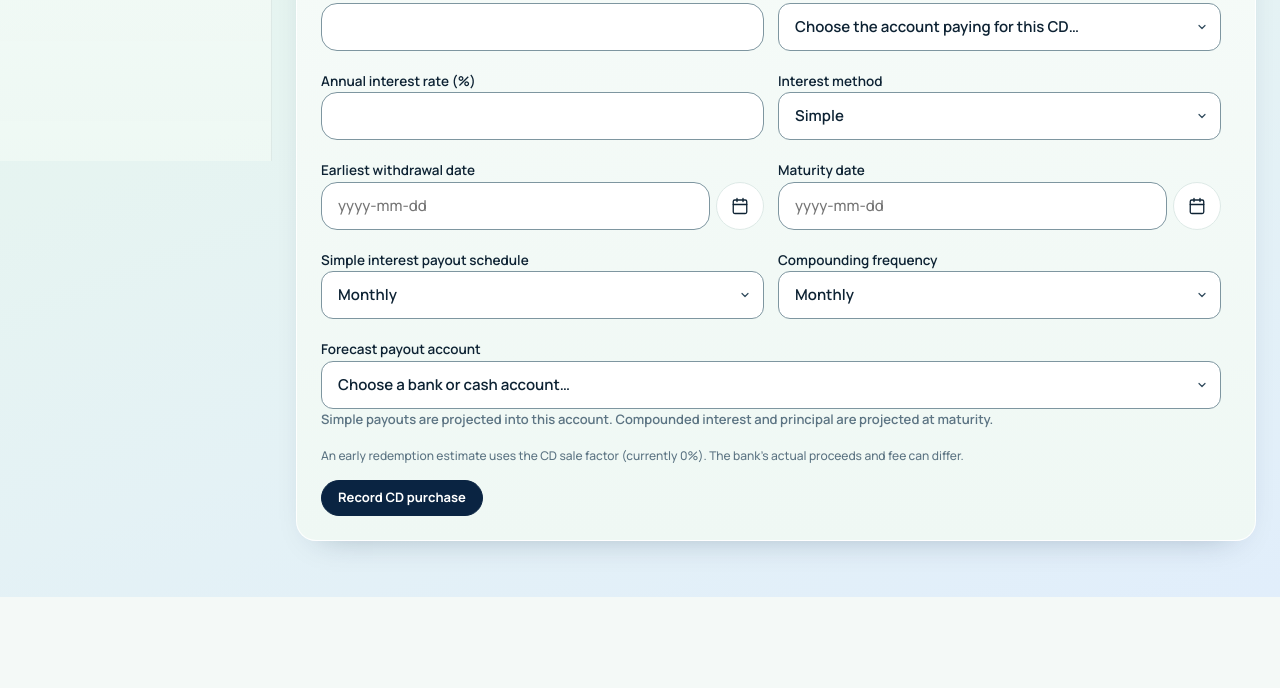
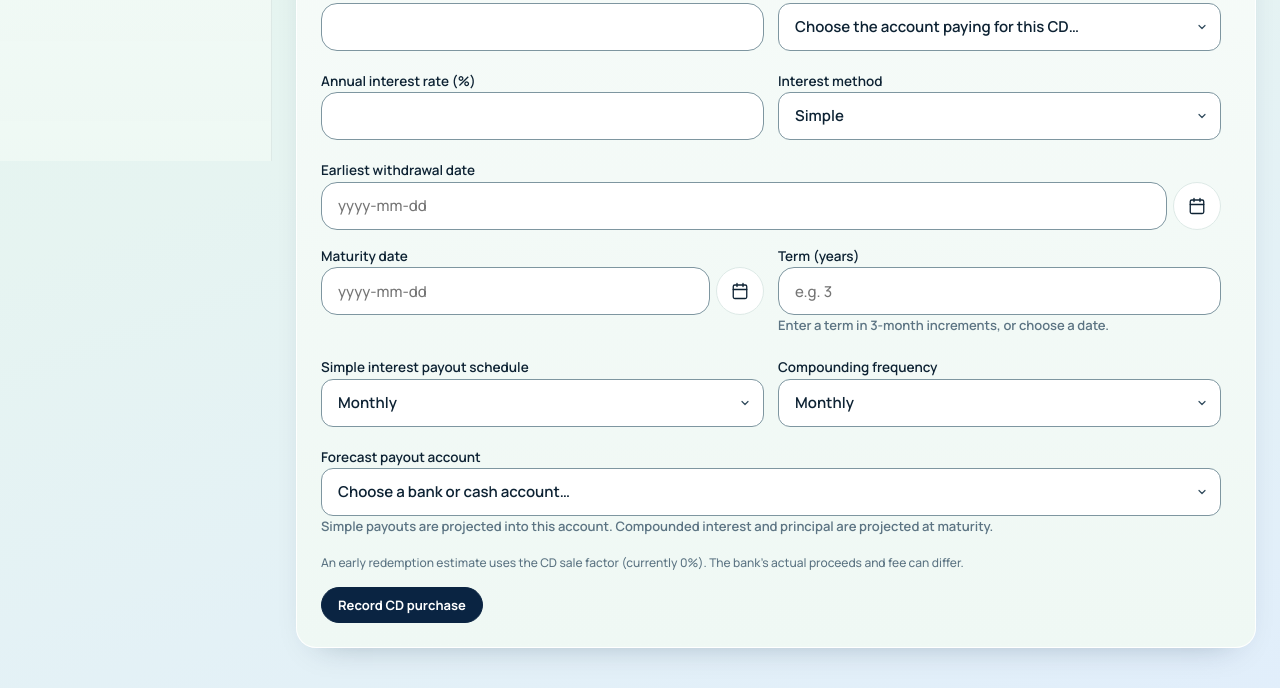
Before and after one commit to elfekimuhammed/Lightning, a FastAPI app: template lightning/ui/templates/deposits/detail.html in a window 1280 px wide. Shown: the part 639-1327 px from the top of the page. Before the commit the page ends 1236 px from the top, so only its background shows below. Run offline with FastAPI, Linux system fonts and the light colour scheme; the template is opened without the code that fills it, so the values that code supplies are empty; parts of the project's set-up code (start-up, migrations or seed data) failed here and were passed over.

Commit message:
Improve CD purchase and maturity entry

```diff
--- a/lightning/ui/routes/deposits.py
+++ b/lightning/ui/routes/deposits.py
@@ -29,6 +29,7 @@ def _account(c, account_id: int):
 
 def _values():
     return {"name": "", "start_date": fmt_date(today()), "lockup_end_date": "", "maturity_date": "",
+            "term_years": "",
             "principal": "", "annual_rate": "", "interest_method": "SIMPLE",
             "compounding_frequency": "MONTHLY", "payout_frequency": "AT_MATURITY",
             "destination_account_id": "", "funding_account_id": ""}
@@ -71,6 +72,7 @@ async def purchase(request: Request, account_id: int):
             values["maturity_date"], values["principal"], values["annual_rate"],
             values["interest_method"], values["payout_frequency"], values["compounding_frequency"],
             _int(values["destination_account_id"]), _int(values["funding_account_id"]),
+            term_years=values["term_years"],
         )
     except (LightningError, ValueError) as exc:
         message = exc.message if isinstance(exc, LightningError) else "Choose the funding and payout accounts."
@@ -95,6 +97,7 @@ async def update_terms(request: Request, account_id: int, certificate_id: int):
             payout_frequency=str(form.get("payout_frequency", "")),
             compounding_frequency=str(form.get("compounding_frequency", "")),
             destination_account_id=_int(str(form.get("destination_account_id", ""))),
+            term_years=str(form.get("term_years", "")),
         )
     except (LightningError, ValueError) as exc:
         message = exc.message if isinstance(exc, LightningError) else "Choose a valid payout account."
--- a/lightning/ui/templates/deposits/detail.html
+++ b/lightning/ui/templates/deposits/detail.html
@@ -25,7 +25,8 @@
         <td><details><summary>Actions</summary>
           <form method="post" action="/deposits/{{ account.id }}/certificates/{{ t.id if t.id else cert.id }}/terms" class="stack">
             <label>Name<input name="name" value="{{ t.name }}" required></label>
-            <div class="row"><label>Earliest withdrawal<input name="lockup_end_date" type="text" value="{{ t.lockup_end_date }}" placeholder="yyyy-mm-dd" data-smart-date required></label><label>Maturity<input name="maturity_date" type="text" value="{{ t.maturity_date }}" placeholder="yyyy-mm-dd" data-smart-date required></label></div>
+            <label>Earliest withdrawal<input name="lockup_end_date" type="text" value="{{ t.lockup_end_date }}" placeholder="yyyy-mm-dd" data-smart-date required></label>
+            <div class="row" data-cd-maturity data-start-date="{{ t.start_date }}"><label>Maturity date<input name="maturity_date" type="text" value="{{ t.maturity_date }}" placeholder="yyyy-mm-dd" data-cd-maturity-date data-smart-date></label><label>Term (years)<input name="term_years" type="number" min="0.01" max="100" step="any" placeholder="e.g. 3" data-cd-term><small class="muted">Enter a term in 3-month increments, or choose a date.</small></label></div>
             <label>Annual rate (%)<input name="annual_rate" type="number" min="0" max="100" step="0.01" value="{{ t.annual_rate }}" required></label>
             <div class="row"><label>Interest method<select name="interest_method">{% for key,label in [('SIMPLE','Simple'),('COMPOUND','Compound')] %}<option value="{{ key }}" {{ 'selected' if t.interest_method.value == key }}>{{ label }}</option>{% endfor %}</select></label><label>Payout schedule<select name="payout_frequency">{% for key,label in [('MONTHLY','Monthly'),('QUARTERLY','Quarterly'),('YEARLY','Yearly'),('AT_MATURITY','At maturity')] %}<option value="{{ key }}" {{ 'selected' if t.payout_frequency.value == key }}>{{ label }}</option>{% endfor %}</select></label></div>
             <label>Compounding frequency<select name="compounding_frequency">{% for key,label in [('MONTHLY','Monthly'),('QUARTERLY','Quarterly'),('YEARLY','Yearly')] %}<option value="{{ key }}" {{ 'selected' if t.compounding_frequency.value == key }}>{{ label }}</option>{% endfor %}</select></label>
@@ -67,10 +68,8 @@
       <label>Annual interest rate (%)<input name="annual_rate" type="number" min="0" max="100" step="0.01" value="{{ values.annual_rate }}" required></label>
       <label>Interest method<select name="interest_method">{% for key,label in [('SIMPLE','Simple'),('COMPOUND','Compound')] %}<option value="{{ key }}" {{ 'selected' if values.interest_method == key }}>{{ label }}</option>{% endfor %}</select></label>
     </div>
-    <div class="row">
-      <label>Earliest withdrawal date<input name="lockup_end_date" type="text" value="{{ values.lockup_end_date }}" placeholder="yyyy-mm-dd" data-smart-date></label>
-      <label>Maturity date<input name="maturity_date" type="text" value="{{ values.maturity_date }}" placeholder="yyyy-mm-dd" data-smart-date required></label>
-    </div>
+    <label>Earliest withdrawal date<input name="lockup_end_date" type="text" value="{{ values.lockup_end_date }}" placeholder="yyyy-mm-dd" data-smart-date></label>
+    <div class="row" data-cd-maturity data-start-field="start_date"><label>Maturity date<input name="maturity_date" type="text" value="{{ values.maturity_date }}" placeholder="yyyy-mm-dd" data-cd-maturity-date data-smart-date></label><label>Term (years)<input name="term_years" type="number" min="0.01" max="100" step="any" value="{{ values.term_years }}" placeholder="e.g. 3" data-cd-term><small class="muted">Enter a term in 3-month increments, or choose a date.</small></label></div>
     <div class="row">
       <label>Simple interest payout schedule<select name="payout_frequency">{% for key,label in [('MONTHLY','Monthly'),('QUARTERLY','Quarterly'),('YEARLY','Yearly'),('AT_MATURITY','At maturity')] %}<option value="{{ key }}" {{ 'selected' if values.payout_frequency == key }}>{{ label }}</option>{% endfor %}</select></label>
       <label>Compounding frequency<select name="compounding_frequency">{% for key,label in [('MONTHLY','Monthly'),('QUARTERLY','Quarterly'),('YEARLY','Yearly')] %}<option value="{{ key }}" {{ 'selected' if values.compounding_frequency == key }}>{{ label }}</option>{% endfor %}</select></label>
@@ -85,4 +84,54 @@
 {% if legacy_cash > 0 %}<section class="card" style="margin-top:16px"><h2>Move old cash out of this account</h2><p class="muted">This balance is from the previous CD account model. New CD portfolios hold certificates only. Move the old balance to a bank or cash account to use this portfolio cleanly.</p><form method="post" action="/deposits/{{ account.id }}/legacy-cash" class="row"><label>Amount to move ({{ account.currency }})<input name="amount" inputmode="decimal" value="{{ legacy_cash }}" required></label><label>Move into<select name="destination_account_id" required>{% for a in liquid_accounts %}<option value="{{ a.id }}">{{ a.institution or a.name }} · {{ a.name }}</option>{% endfor %}</select></label><input type="hidden" name="date" value="{{ today_iso }}"><button class="btn">Move legacy cash</button><input type="hidden" name="__session" value="{{ request.state.session_token|default('') }}"></form></section>{% endif %}
 
 {% if legacy %}<section class="card" style="margin-top:16px"><h2>Previous account-level CD terms</h2><p class="muted">These terms were saved before the portfolio model. They remain available for forecasting while you create new certificates individually.</p><dl class="definition-list"><dt>Principal</dt><dd>{{ legacy.principal|money }} {{ account.currency }}</dd><dt>Annual rate</dt><dd>{{ legacy.annual_rate }}%</dd><dt>Start</dt><dd>{{ legacy.start_date }}</dd><dt>Maturity</dt><dd>{{ legacy.maturity_date }}</dd></dl></section>{% endif %}
+<script nonce="{{ request.state.csp_nonce|default('') }}">
+(() => {
+  const dateParts = (value) => {
+    const match = String(value || "").match(/^(\d{4})-(\d{2})-(\d{2})$/);
+    return match ? match.slice(1).map(Number) : null;
+  };
+  const addMonths = (value, months) => {
+    const parts = dateParts(value);
+    if (!parts) return "";
+    const [year, month, day] = parts;
+    const target = new Date(Date.UTC(year, month - 1 + months, 1));
+    const lastDay = new Date(Date.UTC(target.getUTCFullYear(), target.getUTCMonth() + 1, 0)).getUTCDate();
+    const pad = (n) => String(n).padStart(2, "0");
+    return `${target.getUTCFullYear()}-${pad(target.getUTCMonth() + 1)}-${pad(Math.min(day, lastDay))}`;
+  };
+  document.querySelectorAll("[data-cd-maturity]").forEach((group) => {
+    const form = group.closest("form");
+    const start = group.dataset.startField ? form.elements[group.dataset.startField] : null;
+    const baseDate = () => start?.value || group.dataset.startDate || "";
+    const maturity = group.querySelector("[data-cd-maturity-date]");
+    const term = group.querySelector("[data-cd-term]");
+    let changedBy = maturity.value ? "date" : (term.value ? "term" : "");
+    const dateToTerm = () => {
+      const a = dateParts(baseDate()), b = dateParts(maturity.value);
+      if (!a || !b) return;
+      const days = (Date.UTC(b[0], b[1] - 1, b[2]) - Date.UTC(a[0], a[1] - 1, a[2])) / 86400000;
+      term.setCustomValidity("");
+      term.value = days > 0 ? String(Number((days / 365.2425).toFixed(2))) : "";
+    };
+    const termToDate = () => {
+      const years = Number(term.value);
+      if (!term.value) { term.setCustomValidity(""); return; }
+      if (!Number.isFinite(years) || years <= 0) return;
+      const months = Math.round(years * 12);
+      if (Math.abs(years * 12 - months) > 0.000001) {
+        term.setCustomValidity("Use three-month increments, such as 3, 3.25 or 3.5 years.");
+        return;
+      }
+      term.setCustomValidity("");
+      maturity.value = addMonths(baseDate(), months);
+      maturity.setCustomValidity("");
+    };
+    maturity.addEventListener("input", () => { changedBy = "date"; dateToTerm(); });
+    maturity.addEventListener("change", () => { changedBy = "date"; dateToTerm(); });
+    term.addEventListener("input", () => { changedBy = "term"; termToDate(); });
+    start?.addEventListener("input", () => changedBy === "term" ? termToDate() : dateToTerm());
+    if (maturity.value) dateToTerm(); else termToDate();
+  });
+})();
+</script>
 {% endblock %}
--- a/lightning/ui/templates/register.html
+++ b/lightning/ui/templates/register.html
@@ -34,7 +34,6 @@
 
 {% block heading %}
 {% if account %}
-{% if account.account_type.value == 'DEPOSIT' %}<a class="btn primary" href="/deposits/{{ account.id }}">View CDs</a>{% endif %}
 <div class="acct-title"><h1>{{ account.name }}</h1></div>
 <div class="acct-figures">
   {% if account_held_value %}<div><span class="muted small">In this account</span><b>{{ account_value|money }}</b></div><div><span class="muted small">{{ fig.what_you_own.label }}</span><b>{{ account_owned_value|money }}</b></div><div><span class="muted small">{{ fig.held_for_others.label }}</span><b>{{ account_held_value|money }}</b></div>{% else %}<div><span class="muted small">Balance</span><b>{{ account_value|money }}</b></div>{% endif %}
@@ -49,6 +48,7 @@
 {% endblock %}
 
 {% block top_actions %}
+{% if account and account.account_type.value == 'DEPOSIT' %}<a class="btn primary" href="/deposits/{{ account.id }}">View CDs</a>{% endif %}
 {% if account %}
 {% else %}<a class="btn primary" href="/accounts">Choose an account</a>
 {% endif %}
```
Also changed, not shown: docs/ARCHITECTURE.md (+1 -1 lines), docs/PROJECT_OVERVIEW.md (+1 -1 lines), lightning/deposits/service.py (+29 -9 lines), lightning/transactions/service.py (+12 -2 lines), CHANGELOG.md.
